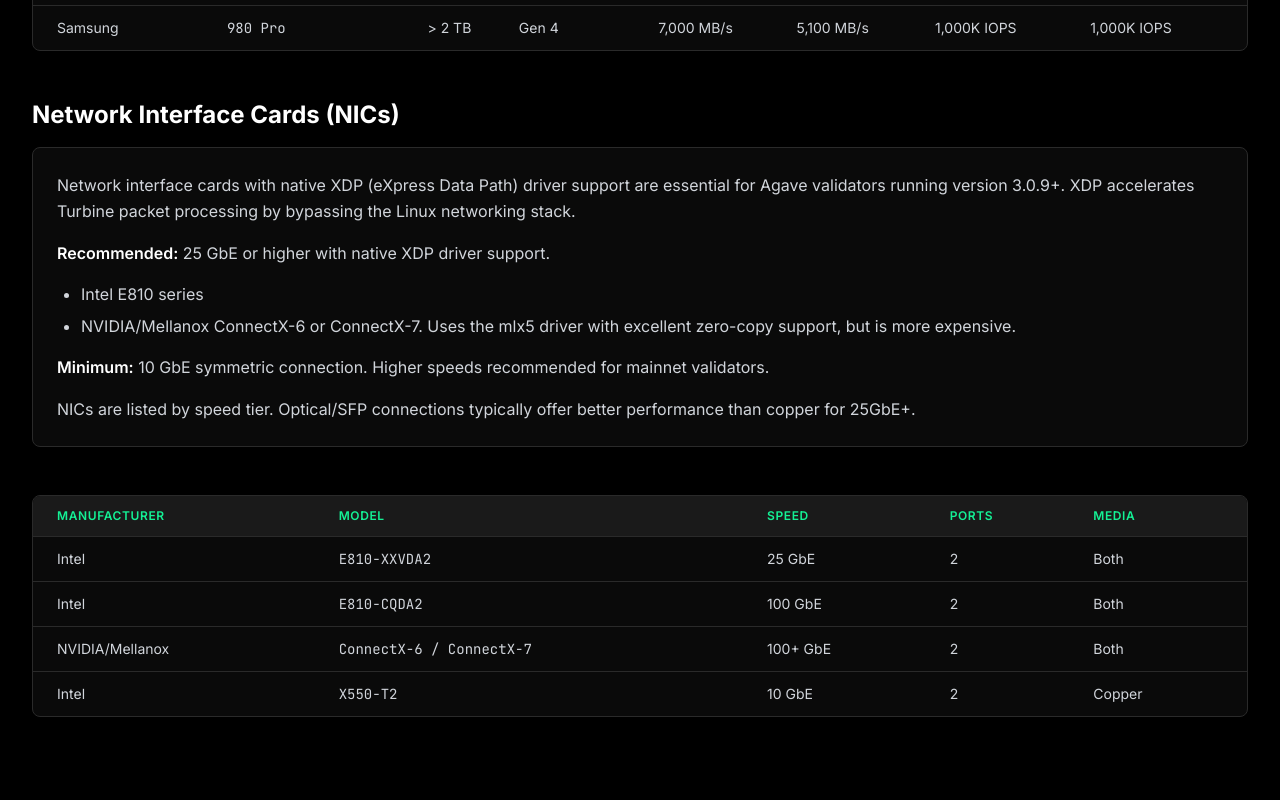
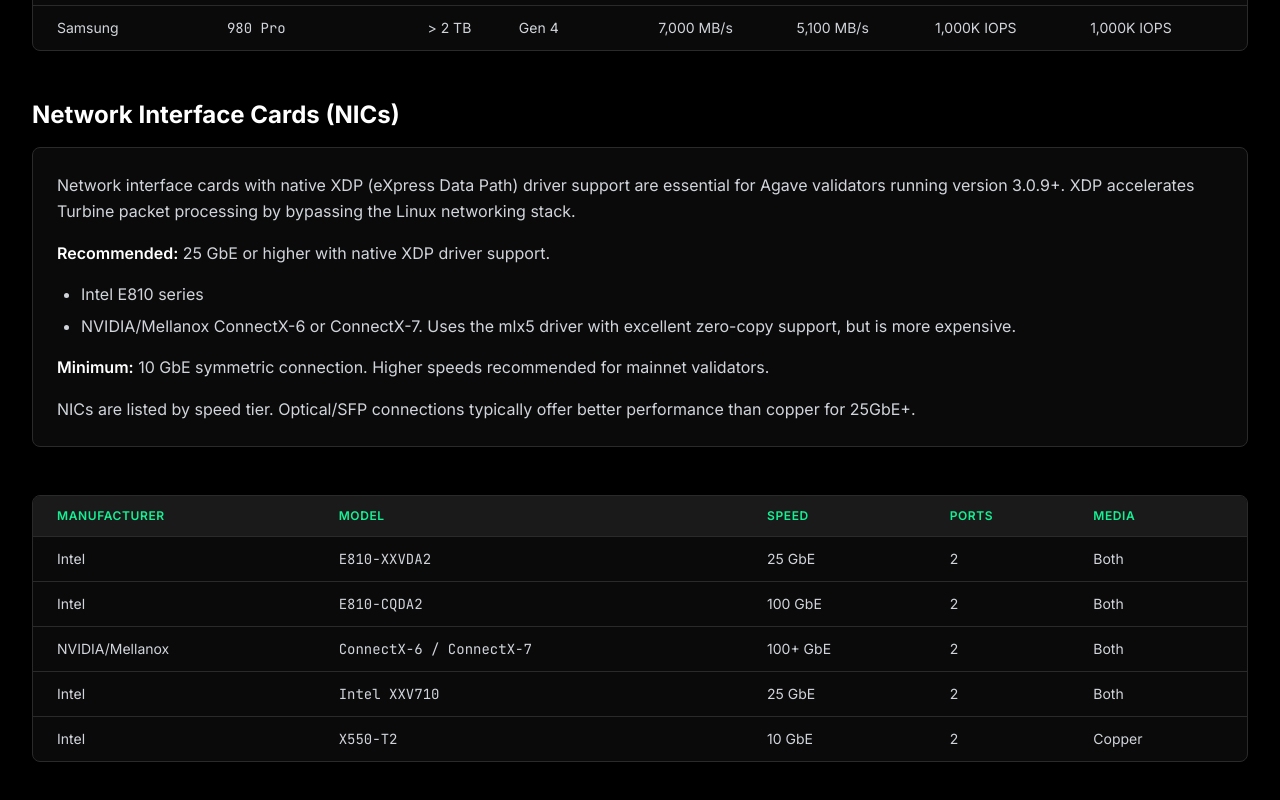
Before and after one commit to solanahcl/solanahcl, a React (Vite) app: page /category/agave in a window 1280 px wide. Shown: the part 4551-5351 px from the top of the page. Built offline with nearby package versions, Linux system fonts and the light colour scheme.

Commit message:
Update network.ts with Intel XX710
Tested

```diff
--- a/src/data/network.ts
+++ b/src/data/network.ts
@@ -27,6 +27,15 @@
         media: 'both',
         notes: 'mlx5 driver with excellent AF_XDP zero-copy support. More expensive than Intel E810 options.'
     },
+    // Intel mid-tier PCI 3.0
+    {
+        manufacturer: 'Intel',
+        model: 'Intel XXV710',
+        speed: '25 GbE',
+        ports: 2,
+        media: 'both',
+        notes: 'Supports Native XDP and zero-copy with latest i40e drivers.'
+    },
     // Budget-friendly options
     {
         manufacturer: 'Intel',
```
